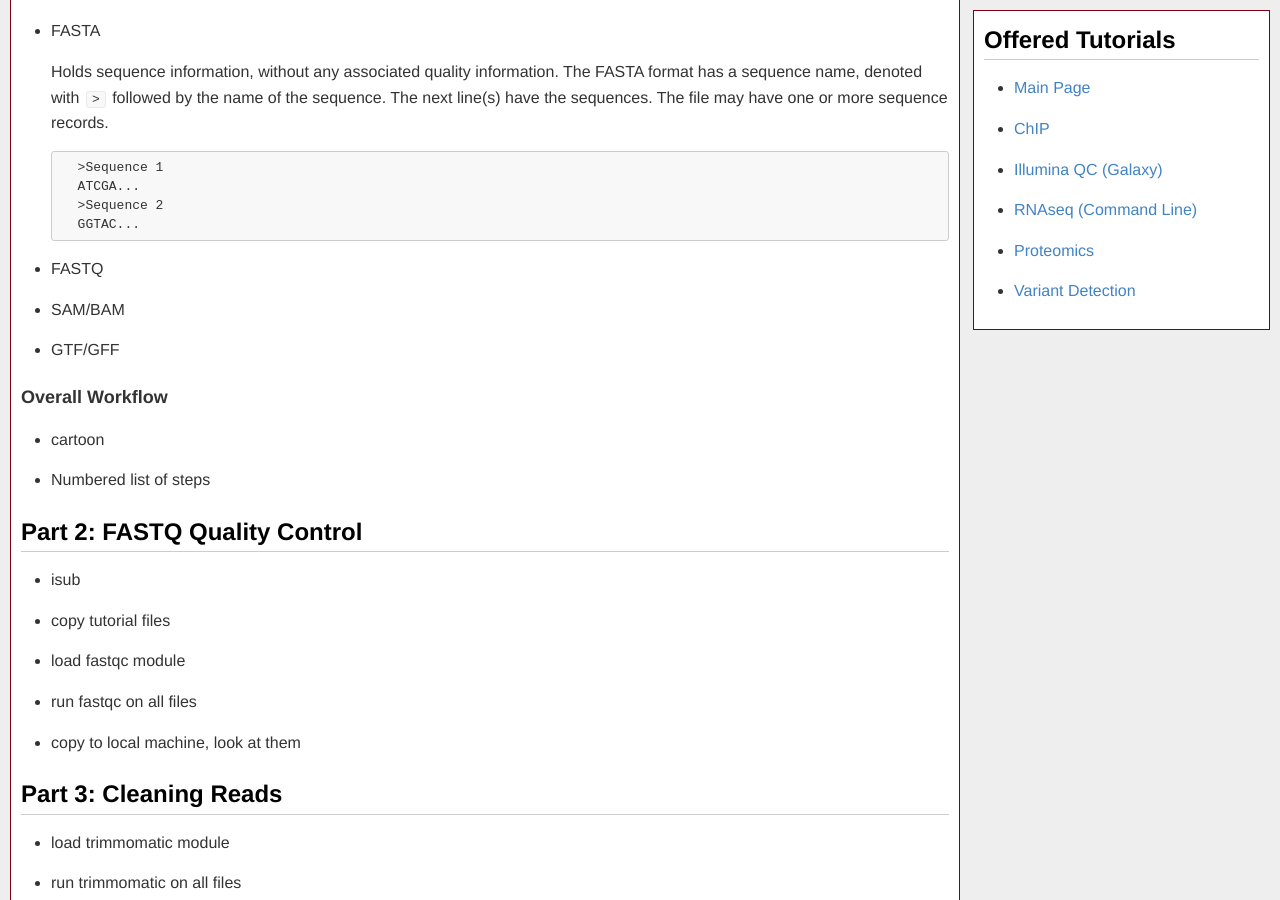
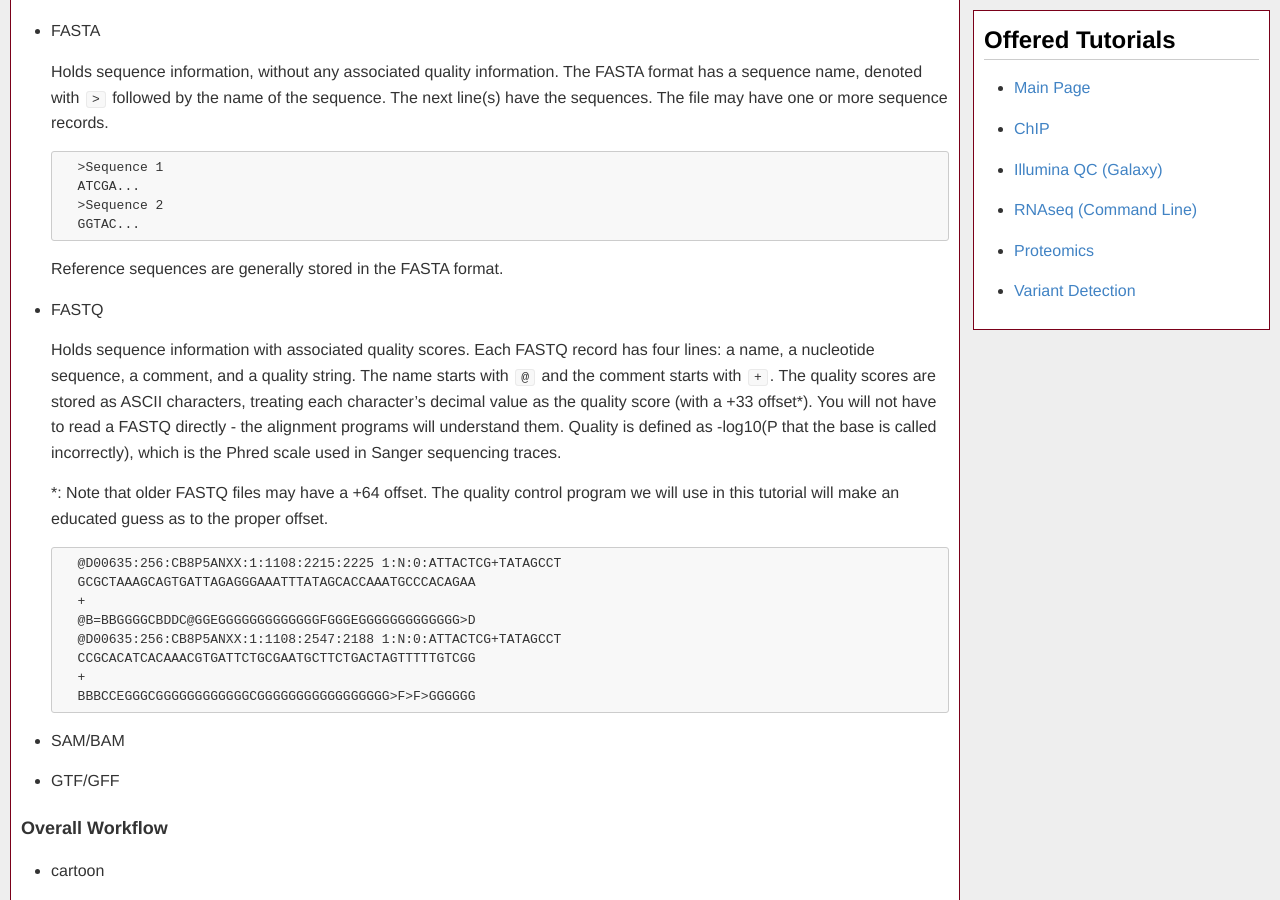
Before and after one commit to msi-ris/Tutorials, a Jekyll site: the page built from rnaseq_cmd.md, in a window 1280 px wide and 900 px high, scrolled down 4268 px. Built offline with Jekyll 4.4.1, drawn with Linux system fonts in a browser that asks for light colours.

Commit message:
Update rnaseq

````diff
--- a/rnaseq_cmd.md
+++ b/rnaseq_cmd.md
@@ -132,7 +132,33 @@ that we will use in this tutorial.
     GGTAC...
     ```
 
+    Reference sequences are generally stored in the FASTA format.
 - FASTQ
+
+    Holds sequence information with associated quality scores. Each FASTQ record
+    has four lines: a name, a nucleotide sequence, a comment, and a quality
+    string. The name starts with `@` and the comment starts with `+`. The
+    quality scores are stored as ASCII characters, treating each character's
+    decimal value as the quality score (with a +33 offset\*). You will not have
+    to read a FASTQ directly - the alignment programs will understand them.
+    Quality is defined as -log10(P that the base is called incorrectly), which
+    is the Phred scale used in Sanger sequencing traces.
+
+    \*: Note that older FASTQ files may have a +64 offset. The quality control
+    program we will use in this tutorial will make an educated guess as to the
+    proper offset.
+
+    ```
+    @D00635:256:CB8P5ANXX:1:1108:2215:2225 1:N:0:ATTACTCG+TATAGCCT
+    GCGCTAAAGCAGTGATTAGAGGGAAATTTATAGCACCAAATGCCCACAGAA
+    +
+    @B=BBGGGGCBDDC@GGEGGGGGGGGGGGGGFGGGEGGGGGGGGGGGGG>D
+    @D00635:256:CB8P5ANXX:1:1108:2547:2188 1:N:0:ATTACTCG+TATAGCCT
+    CCGCACATCACAAACGTGATTCTGCGAATGCTTCTGACTAGTTTTTGTCGG
+    +
+    BBBCCEGGGCGGGGGGGGGGGGCGGGGGGGGGGGGGGGGG>F>F>GGGGGG
+    ```
+
 - SAM/BAM
 - GTF/GFF
 
````
